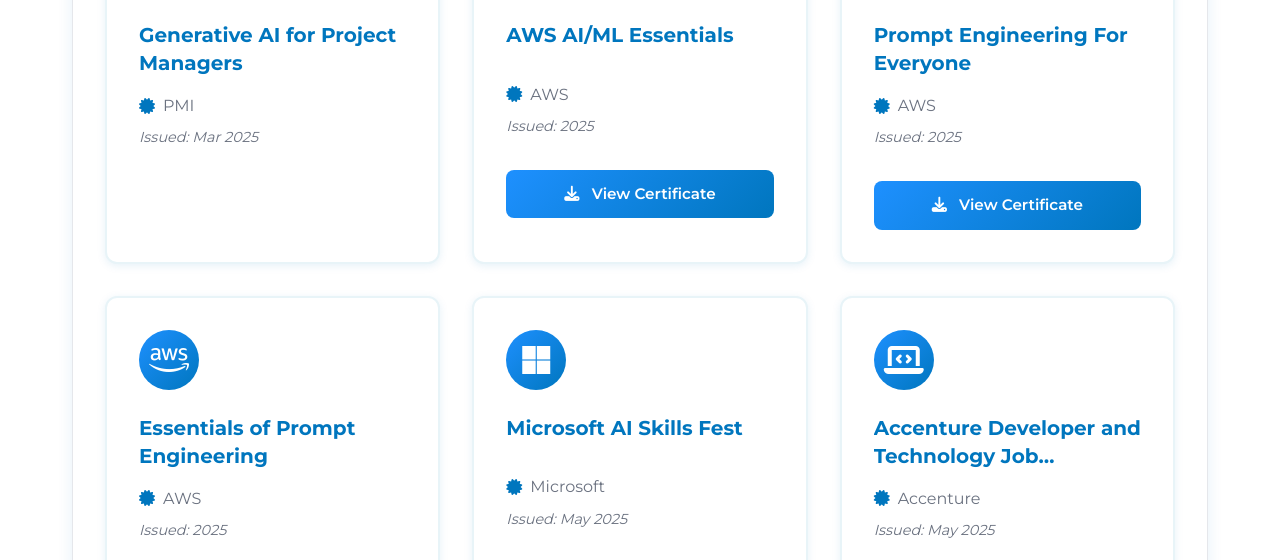
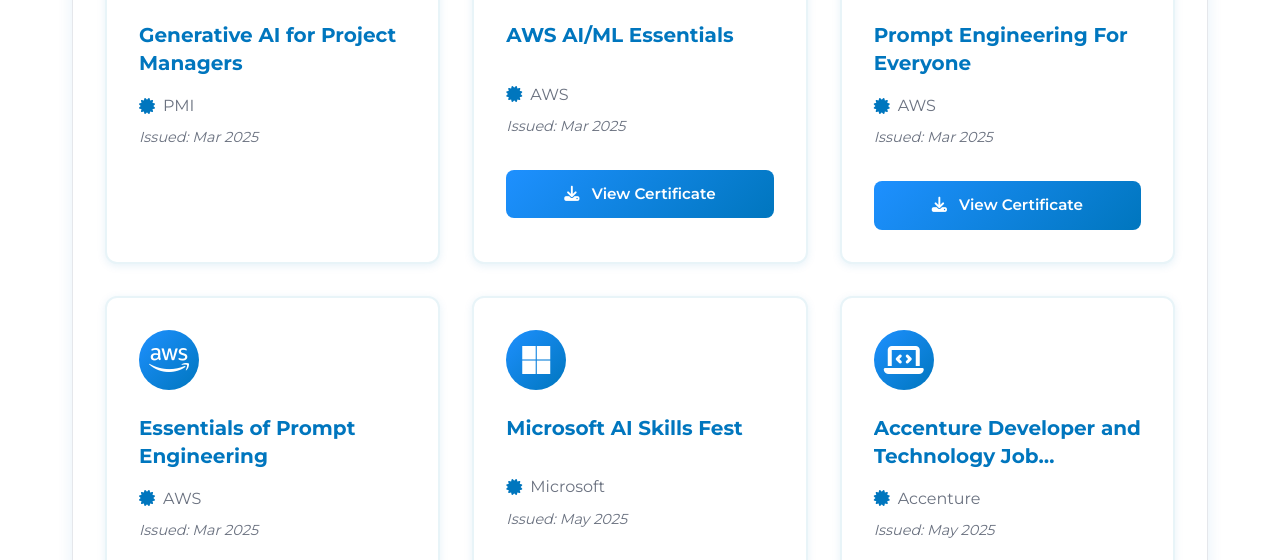
Before and after one commit to darshil0/darshil-portfolio, a plain HTML site: page certifications.html in a window 1280 px wide. Shown: the part 1946-2506 px from the top of the page. Drawn offline with Linux system fonts and the light colour scheme.

Commit message:
Update certification issue dates to Mar 2025

```diff
--- a/certifications.html
+++ b/certifications.html
@@ -211,7 +211,7 @@
               <p class="cert-issuer">
                 <i class="fas fa-certificate" aria-hidden="true"></i> AWS
               </p>
-              <p class="cert-date">Issued: 2025</p>
+              <p class="cert-date">Issued: Mar 2025</p>
               <a href="images/cert-aws-aiml-essentials.pdf" target="_blank" class="btn btn-primary"
                 style="margin-top: 1rem; display: inline-block;">
                 <i class="fas fa-download"></i> View Certificate
@@ -226,7 +226,7 @@
               <p class="cert-issuer">
                 <i class="fas fa-certificate" aria-hidden="true"></i> AWS
               </p>
-              <p class="cert-date">Issued: 2025</p>
+              <p class="cert-date">Issued: Mar 2025</p>
               <a href="images/cert-prompt-engineering-everyone.pdf" target="_blank" class="btn btn-primary"
                 style="margin-top: 1rem; display: inline-block;">
                 <i class="fas fa-download"></i> View Certificate
@@ -241,7 +241,7 @@
               <p class="cert-issuer">
                 <i class="fas fa-certificate" aria-hidden="true"></i> AWS
               </p>
-              <p class="cert-date">Issued: 2025</p>
+              <p class="cert-date">Issued: Mar 2025</p>
               <a href="images/cert-essentials-prompt-engineering.pdf" target="_blank" class="btn btn-primary"
                 style="margin-top: 1rem; display: inline-block;">
                 <i class="fas fa-download"></i> View Certificate
```
